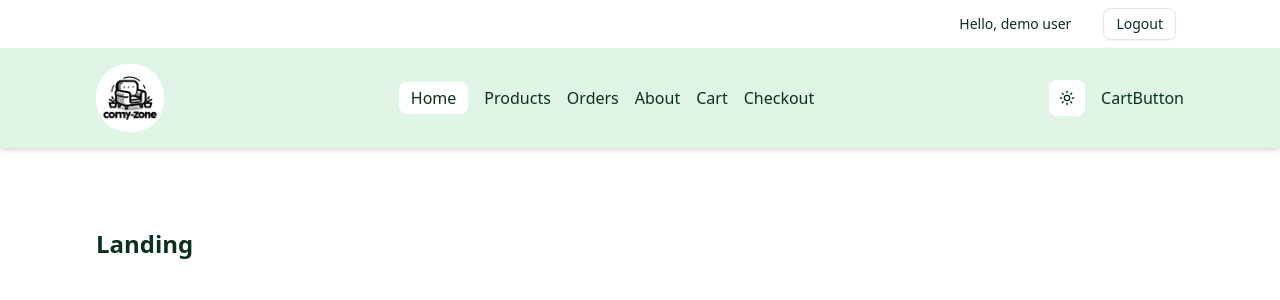
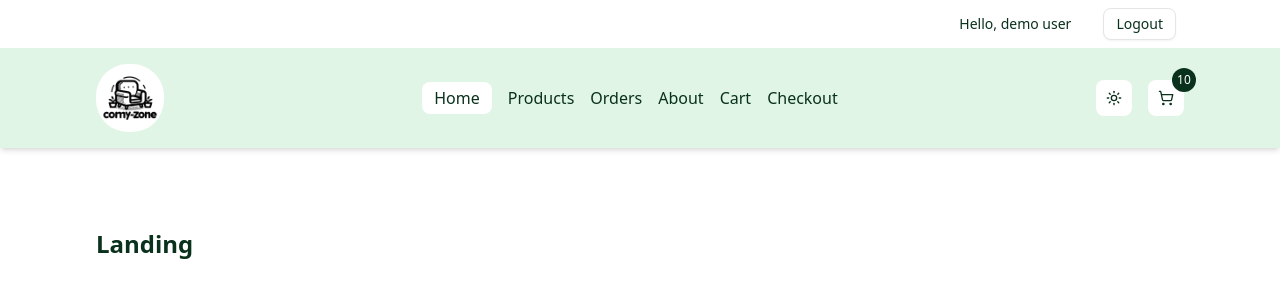
Before and after one commit to Freemasoid/ts-react-comfy-zone, a React (Vite) app: page / in a window 1280 px wide. Shown: the top 300 px of the page. Built offline with nearby package versions, Linux system fonts and the light colour scheme.

Commit message:
feat: cart button setup

```diff
--- a/src/components/ui/CartButton.tsx
+++ b/src/components/ui/CartButton.tsx
@@ -1,4 +1,24 @@
+import { Button } from "@/components";
+import { ShoppingCart } from "lucide-react";
+import { Link } from "react-router-dom";
+
 function CartButton() {
-  return <div>CartButton</div>;
+  const numberOfItems = 10;
+
+  return (
+    <Button
+      asChild
+      variant="outline"
+      size="icon"
+      className="flex justify-center items-center relative shadow-none border-none"
+    >
+      <Link to="/cart">
+        <ShoppingCart />
+        <span className="absolute -top-3 -right-3 bg-primary text-white rounded-full h-6 w-6 flex items-center justify-center text-xs">
+          {numberOfItems}
+        </span>
+      </Link>
+    </Button>
+  );
 }
 export default CartButton;
```
